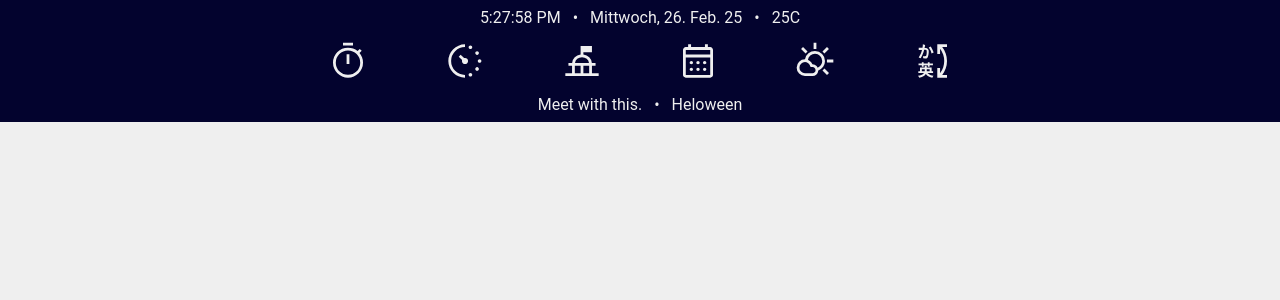
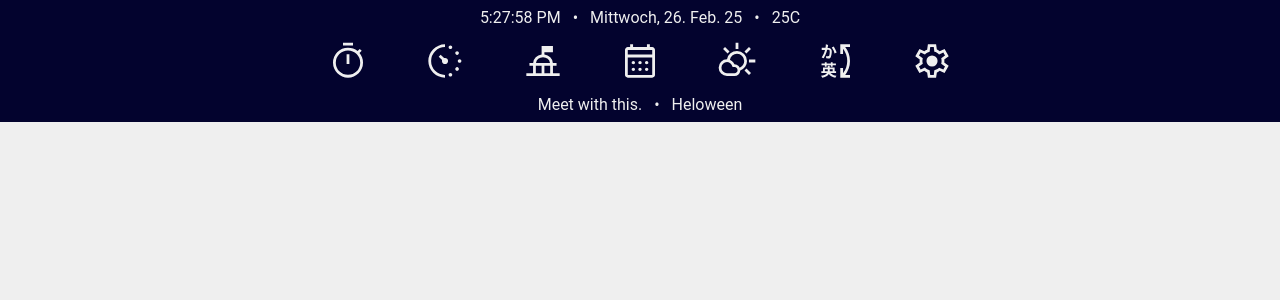
Before and after one commit to abusnitsky/simple-tools, a React (Vite) app in the folder simple-tools/: page / in a window 1280 px wide. Shown: the top 300 px of the page. Built offline with nearby package versions, Linux system fonts and the light colour scheme.

Commit message:
add settings button

```diff
--- a/simple-tools/src/App.jsx
+++ b/simple-tools/src/App.jsx
@@ -19,7 +19,6 @@ function App() {
           <Route path="/translit" element={<Translit />} />
         </Routes>
       </Router>
-
     </>
   )
 }
--- a/simple-tools/src/Header/Header.jsx
+++ b/simple-tools/src/Header/Header.jsx
@@ -8,6 +8,7 @@ import todoIcon from '../assets/to_do_32dp.svg';
 import calendarIcon from '../assets/calendar_32dp.svg';
 import weatherIcon from '../assets/weather_32dp.svg';
 import translitIcon from '../assets/translit_32dp.svg';
+import settingsIcon from '../assets/settings_32dp.svg';
 
 const Header = () => {
 
@@ -21,6 +22,7 @@ const Header = () => {
                 <HeaderNavButton id='calendar' icon={calendarIcon}/>
                 <HeaderNavButton id='weather' icon={weatherIcon}/>
                 <HeaderNavButton id='translit' icon={translitIcon}/>
+                <HeaderNavButton id='settings' icon={settingsIcon}/>
             </nav>
             <HeaderBottom />
         </header>
```
Also changed, not shown: simple-tools/src/assets/settings_32dp.svg (added).
